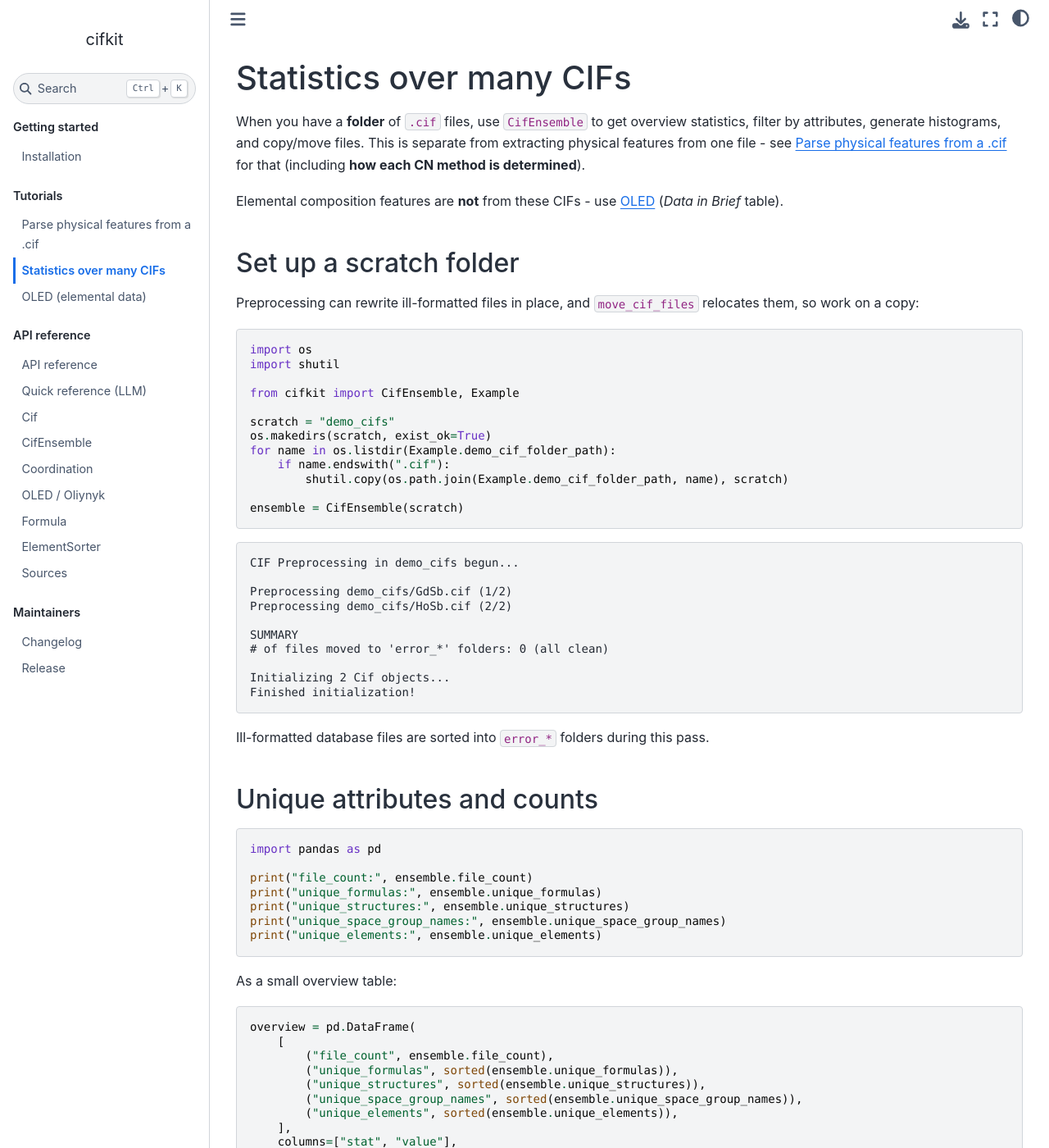
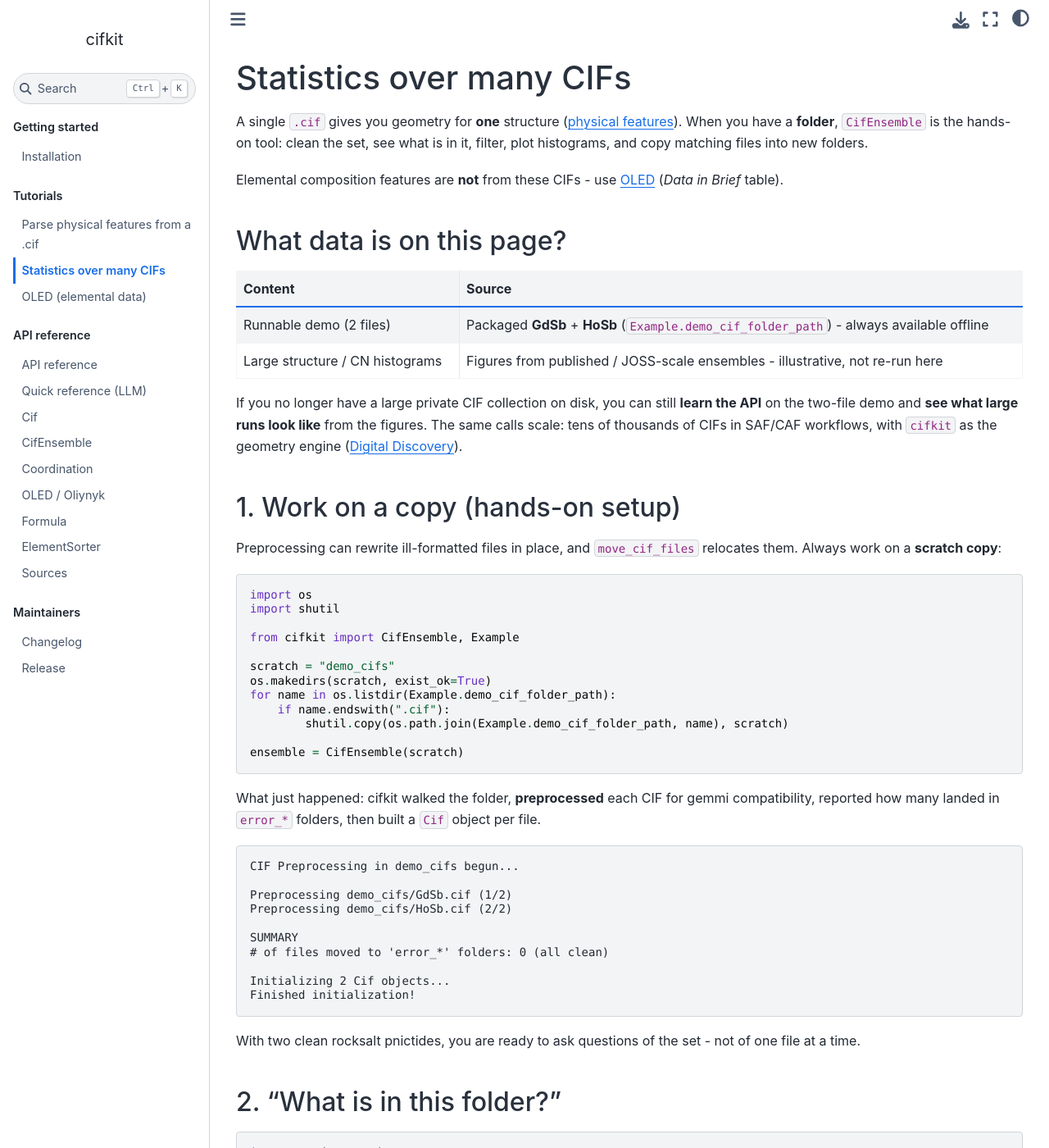
Before and after one commit to bobleesj/cifkit, a Jupyter Book: the page built from docs/tutorials/statistics-many-cifs.md, in a window 1280 px wide and 1400 px high. Shown: the whole window at 82% size. Built offline with Jupyter Book 1.0.4 settings and Sphinx 7.4.7 and the Sphinx Book theme 1.1.4, drawn with Linux system fonts in a browser that asks for light colours; some of the changed text lies outside the part shown.

Commit message:
docs: hands-on rewrite of multi-CIF statistics tutorial
Frame as folder Q&A (what is in here, filter, copy, histogram), clarify
demo (GdSb/HoSb) vs published large-ensemble figures, and link SAF/CAF scale.

````diff
--- a/docs/tutorials/statistics-many-cifs.md
+++ b/docs/tutorials/statistics-many-cifs.md
@@ -1,18 +1,30 @@
 # Statistics over many CIFs
 
-When you have a **folder** of `.cif` files, use `CifEnsemble` to get
-overview statistics, filter by attributes, generate histograms, and
-copy/move files. This is separate from extracting physical features from
-one file - see [Parse physical features from a .cif](physical-features) for
-that (including **how each CN method is determined**).
+A single `.cif` gives you geometry for **one** structure
+([physical features](physical-features)). When you have a **folder**,
+`CifEnsemble` is the hands-on tool: clean the set, see what is in it,
+filter, plot histograms, and copy matching files into new folders.
 
 Elemental composition features are **not** from these CIFs - use
 [OLED](oled) (*Data in Brief* table).
 
-## Set up a scratch folder
+## What data is on this page?
+
+| Content | Source |
+|---|---|
+| Runnable demo (2 files) | Packaged **GdSb** + **HoSb** (`Example.demo_cif_folder_path`) - always available offline |
+| Large structure / CN histograms | Figures from published / JOSS-scale ensembles - illustrative, not re-run here |
+
+If you no longer have a large private CIF collection on disk, you can still
+**learn the API** on the two-file demo and **see what large runs look like**
+from the figures. The same calls scale: tens of thousands of CIFs in SAF/CAF
+workflows, with `cifkit` as the geometry engine
+([Digital Discovery](https://doi.org/10.1039/d4dd00332b)).
+
+## 1. Work on a copy (hands-on setup)
 
 Preprocessing can rewrite ill-formatted files in place, and
-`move_cif_files` relocates them, so work on a copy:
+`move_cif_files` relocates them. Always work on a **scratch copy**:
 
 ```python
 import os
@@ -29,6 +41,10 @@ for name in os.listdir(Example.demo_cif_folder_path):
 ensemble = CifEnsemble(scratch)
 ```
 
+What just happened: cifkit walked the folder, **preprocessed** each CIF for
+gemmi compatibility, reported how many landed in `error_*` folders, then
+built a `Cif` object per file.
+
 ```text
 CIF Preprocessing in demo_cifs begun...
 
@@ -42,10 +58,10 @@ Initializing 2 Cif objects...
 Finished initialization!
 ```
 
-Ill-formatted database files are sorted into `error_*` folders during
-this pass.
+With two clean rocksalt pnictides, you are ready to ask questions of the
+set - not of one file at a time.
 
-## Unique attributes and counts
+## 2. "What is in this folder?"
 
 ```python
 import pandas as pd
@@ -57,7 +73,8 @@ print("unique_space_group_names:", ensemble.unique_space_group_names)
 print("unique_elements:", ensemble.unique_elements)
 ```
 
-As a small overview table:
+Turn the same facts into a small table you can paste into a notebook or
+report:
 
 ```python
 overview = pd.DataFrame(
@@ -81,11 +98,19 @@ print(overview.to_string(index=False))
 | unique_space_group_names | ['Fm-3m'] |
 | unique_elements | ['Gd', 'Ho', 'Sb'] |
 
-Per-file values and formula counts are also available (e.g.
-`formula_stats`, `minimum_distances`, `supercell_atom_counts` - see the
-[CifEnsemble API](../api/cif-ensemble)).
+**Reading the result (demo story):** two formulas, one structure type
+(NaCl), one space group, three elements. On a real database dump you would
+see dozens of structure types and space groups here - same API, bigger
+folder.
 
-## Filter file paths
+Per-file series also exist (`formula_stats`, `minimum_distances`,
+`supercell_atom_counts`, …) - see the
+[CifEnsemble API](../api/cif-ensemble).
+
+## 3. "Give me only the files that match …"
+
+Filters return **paths** (sets), so you can chain logic or hand them to
+copy/move:
 
 ```python
 print(ensemble.filter_by_formulas(["GdSb"]))
@@ -99,10 +124,12 @@ print(ensemble.filter_by_space_group_names(["Fm-3m"]))
 {'demo_cifs/GdSb.cif', 'demo_cifs/HoSb.cif'}
 ```
 
-Other filters include structure, space-group number, composition type,
-site-mixing type, CN ranges, min distance, and supercell size.
+**Hands-on read:** GdSb-only is one path; Ho-containing is the other;
+space group Fm-3m is both. Other filters include structure, space-group
+number, composition type, site-mixing type, CN ranges, min distance, and
+supercell size.
 
-## Move and copy by filter
+## 4. "Park the matches in a new folder"
 
 ```python
 ensemble.copy_cif_files(ensemble.filter_by_formulas(["GdSb"]), "sorted_GdSb")
@@ -113,7 +140,13 @@ print(os.listdir("sorted_GdSb"))
 ['GdSb.cif']
 ```
 
-## Histograms
+This is the usual lab pattern: filter a large dump, copy the hits into
+`sorted_*` for the next notebook or for SAF/CAF featurization.
+
+## 5. "Show me the distribution" (histograms)
+
+On the demo (2 files) a structure histogram is almost trivial - both are
+NaCl - but the **call** is what you reuse on large sets:
 
 ```python
 ensemble.generate_structure_histogram(output_dir="histograms")
@@ -128,32 +161,39 @@ Available histograms: structure, formula, tag, space group number and
 name, supercell size, elements, CN by both method families, composition
 type, and site mixing type.
 
-Example structure-type histogram from a larger ensemble:
+### What a larger ensemble looks like
+
+These figures are **not** recomputed from the two-file demo. They show the
+kind of output you get when the folder is big enough for histograms to
+matter.
 
 ```{figure} ../img/histogram-structure.png
 :alt: Structures distribution histogram from CifEnsemble
 :align: center
 
-**Structure histogram.** Counts of structure types via
-`generate_structure_histogram`.
+**Structure histogram** from a larger ensemble via
+`generate_structure_histogram`. Same method as above; different folder size.
 ```
-
-JOSS Figure 1 pairs a single-file polyhedron with an ensemble CN
-histogram:
 
 ```{figure} ../img/ErCoIn-histogram-combined.png
 :alt: JOSS Figure 1 polyhedron and CN histogram
 :align: center
 
-**Figure 1 (JOSS).** One CIF’s polyhedron (left) and ensemble CN
-distribution (right).
+**JOSS Figure 1.** One CIF polyhedron (left) and ensemble CN distribution
+(right) - the single-file vs many-file story on one page.
 ```
 
-## Scale
+## Scale (when you do have thousands of files)
 
-On the order of 10,000 `.cif` files is roughly 30-60 minutes on a
-standard laptop (supercell + neighbors per file). Plan long runs
-accordingly.
+| Scale | What to expect |
+|---|---|
+| Demo (2 CIFs) | Seconds - this tutorial |
+| ~10,000 CIFs | Roughly 30-60 minutes on a laptop (supercell + neighbors per file) |
+| SAF + CAF training tables | Tens of thousands of CIFs; feature tables on the order of a million rows ([Digital Discovery](https://doi.org/10.1039/d4dd00332b)); `cifkit` supplies the geometry |
+
+You do **not** need the large dataset to learn the API. You need it only
+when you want to regenerate large histograms or feature matrices
+yourself.
 
 ## API
 
@@ -168,9 +208,10 @@ Full method list: [CifEnsemble](../api/cif-ensemble).
 
 ## Notes (demo data, citation)
 
-- Outputs on this page use the packaged demo CIFs (**GdSb**, **HoSb**).
-- Tables use **pandas → Markdown** where shown; they summarize
-  **geometry / ensemble stats from CIFs**, not OLED elemental rows.
+- Runnable numbers on this page use packaged **GdSb** and **HoSb** only.
+- Large histograms are published / JOSS figures for orientation.
 - Soft cite for geometry / ensemble work: **cifkit**
-  ([JOSS](https://doi.org/10.21105/joss.07205)) ·
+  ([JOSS](https://doi.org/10.21105/joss.07205)); for feature-generation
+  workflows also **SAF + CAF**
+  ([Digital Discovery](https://doi.org/10.1039/d4dd00332b)).
   [CITATION.txt](../_static/CITATION.txt) · [home page](../intro).
````
